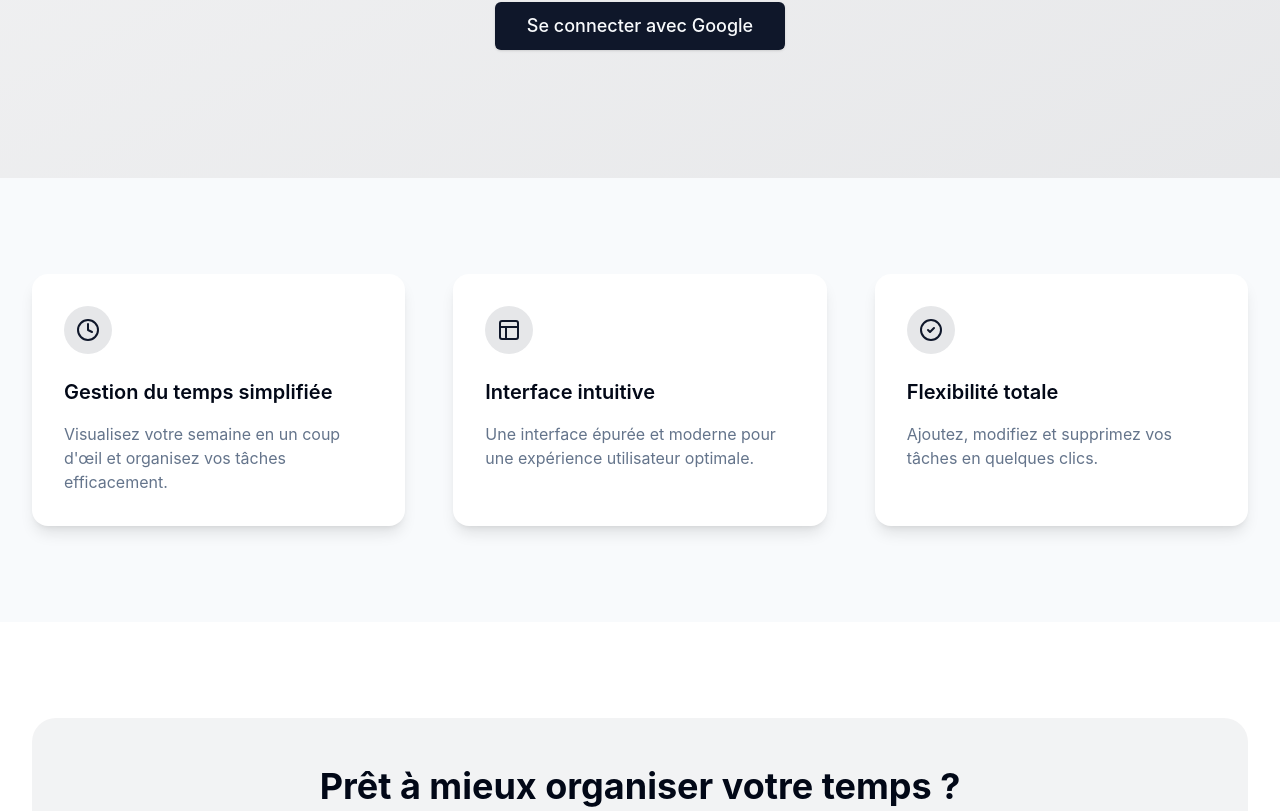
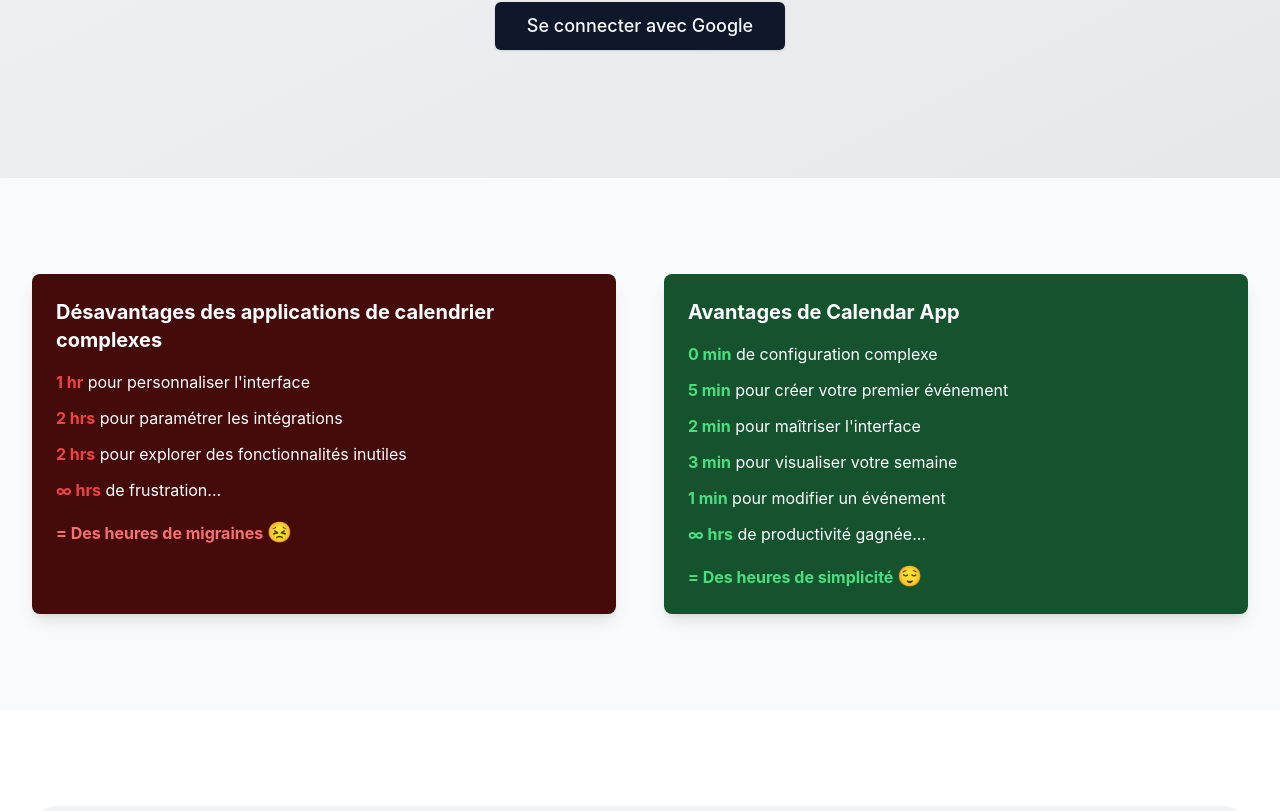
Before and after one commit to sebcriado/calendar-app, a React (Vite) app: page / in a window 1280 px wide. Shown: the part 462-1273 px from the top of the page. Built offline with nearby package versions, Linux system fonts and the light colour scheme; no server answers.

Commit message:
Update meta tags in index.html and enhance LandingPage with advantages and disadvantages sections

```diff
--- a/index.html
+++ b/index.html
@@ -4,7 +4,16 @@
     <meta charset="UTF-8" />
     <link rel="icon" type="image/svg+xml" href="/vite.svg" />
     <meta name="viewport" content="width=device-width, initial-scale=1.0" />
-    <title>⚡️ Bolt.new + Vite + React</title>
+    <meta name="description" content="A modern calendar application to organize your schedule and manage events effectively" />
+    <meta name="keywords" content="calendar, scheduling, events, appointments, planner, organizer" />
+    <meta name="author" content="Sébastien Criado" />
+    <meta name="robots" content="index, follow" />
+    <meta property="og:title" content="Calendar App" />
+    <meta property="og:description" content="A modern calendar application to organize your schedule and manage events effectively" />
+    <meta property="og:type" content="website" />
+    <meta property="og:url" content="https://calendar-app-fd690.web.app/" />
+    <link rel="canonical" href="https://calendar-app-fd690.web.app/" />
+    <title>Calendar App | Organize Your Schedule Efficiently</title>
   </head>
   <body>
     <div id="root"></div>
--- a/src/pages/LandingPage.tsx
+++ b/src/pages/LandingPage.tsx
@@ -62,32 +62,34 @@ export default function LandingPage() {
       {/* Features Section */}
       <div className="py-24 bg-muted/50">
         <div className="max-w-7xl mx-auto px-4 sm:px-6 lg:px-8">
-          <div className="grid md:grid-cols-3 gap-12">
-            <div className="bg-background rounded-2xl p-8 shadow-lg">
-              <div className="rounded-full bg-primary/10 p-3 w-fit mb-6">
-                <Clock className="h-6 w-6 text-primary" />
-              </div>
-              <h3 className="text-xl font-semibold mb-4">Gestion du temps simplifiée</h3>
-              <p className="text-muted-foreground">
-                Visualisez votre semaine en un coup d'œil et organisez vos tâches efficacement.
+          <div className="grid md:grid-cols-2 gap-12">
+            {/* Section des désavantages */}
+            <div className="bg-red-950 text-white p-6 rounded-lg shadow-lg">
+              <h2 className="text-xl font-bold mb-4">Désavantages des applications de calendrier complexes</h2>
+              <ul className="space-y-3">
+                <li><span className="text-red-500 font-bold">1 hr</span> pour personnaliser l'interface</li>
+                <li><span className="text-red-500 font-bold">2 hrs</span> pour paramétrer les intégrations</li>
+                <li><span className="text-red-500 font-bold">2 hrs</span> pour explorer des fonctionnalités inutiles</li>
+                <li><span className="text-red-500 font-bold">∞ hrs</span> de frustration...</li>
+              </ul>
+              <p className="mt-4 font-bold text-red-400">
+                = Des heures de migraines <span className="text-xl">😣</span>
               </p>
             </div>
-            <div className="bg-background rounded-2xl p-8 shadow-lg">
-              <div className="rounded-full bg-primary/10 p-3 w-fit mb-6">
-                <Layout className="h-6 w-6 text-primary" />
-              </div>
-              <h3 className="text-xl font-semibold mb-4">Interface intuitive</h3>
-              <p className="text-muted-foreground">
-                Une interface épurée et moderne pour une expérience utilisateur optimale.
-              </p>
-            </div>
-            <div className="bg-background rounded-2xl p-8 shadow-lg">
-              <div className="rounded-full bg-primary/10 p-3 w-fit mb-6">
-                <CheckCircle2 className="h-6 w-6 text-primary" />
-              </div>
-              <h3 className="text-xl font-semibold mb-4">Flexibilité totale</h3>
-              <p className="text-muted-foreground">
-                Ajoutez, modifiez et supprimez vos tâches en quelques clics.
+
+            {/* Section des avantages */}
+            <div className="bg-green-900 text-white p-6 rounded-lg shadow-lg">
+              <h2 className="text-xl font-bold mb-4">Avantages de Calendar App</h2>
+              <ul className="space-y-3">
+                <li><span className="text-green-400 font-bold">0 min</span> de configuration complexe</li>
+                <li><span className="text-green-400 font-bold">5 min</span> pour créer votre premier événement</li>
+                <li><span className="text-green-400 font-bold">2 min</span> pour maîtriser l'interface</li>
+                <li><span className="text-green-400 font-bold">3 min</span> pour visualiser votre semaine</li>
+                <li><span className="text-green-400 font-bold">1 min</span> pour modifier un événement</li>
+                <li><span className="text-green-400 font-bold">∞ hrs</span> de productivité gagnée...</li>
+              </ul>
+              <p className="mt-4 font-bold text-green-400">
+                = Des heures de simplicité <span className="text-xl">😌</span>
               </p>
             </div>
           </div>
```
